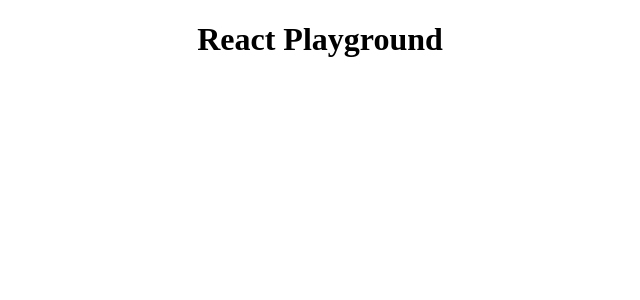
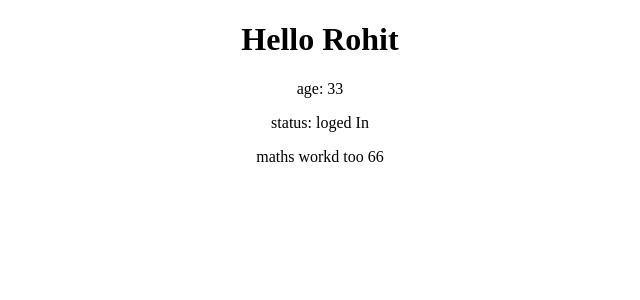
Before and after one commit to rohitware/react-playground, a React app: page / in a window 1280 px wide. Shown: the top 300 px of the page, without its empty margins (320-960 px from the left). Built offline with nearby package versions, Linux system fonts and the light colour scheme; the HTML template or start-up script is replaced by a standard one.

Commit message:
step 1: jsx basics

```diff
--- a/src/App.jsx
+++ b/src/App.jsx
@@ -1,7 +1,8 @@
+import JSXBasics from "./jsx-basic/JSXBasics";
 function App() {
   return (
     <div>
-      <h1>React Playground</h1>
+      <JSXBasics />
     </div>
   );
 }
--- /dev/null
+++ b/src/jsx-basic/JSXBasics.jsx
@@ -0,0 +1,18 @@
+import React from 'react'
+
+function JSXBasics() {
+    const name = "Rohit"
+    const age = 33
+    const isLoggedIn = true
+    return (
+        <div>
+            <h1> Hello {name}</h1>
+            <p> age: {age}</p>
+            <p> status: {isLoggedIn ? "loged In" : "loged Out"}</p>
+            <p> maths workd too {age * 2}</p>
+
+        </div>
+    )
+}
+
+export default JSXBasics
```
